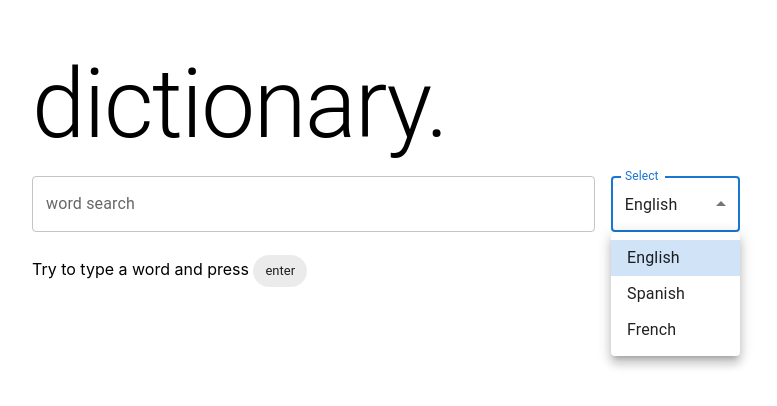
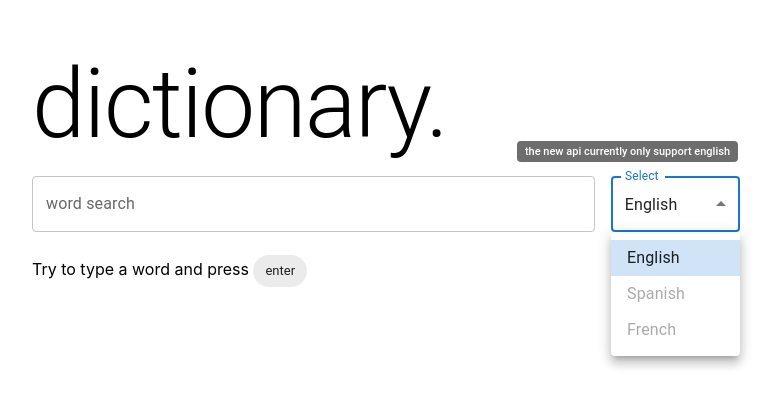
Before and after one commit to onpilot/react-dictionary-mui, a React (Create React App) app: page / in a window 1280 px wide. Both pictures are taken after a click on the element "English". Shown: the top 406 px of the page, without its empty margins (182-959 px from the left). Built offline with nearby package versions, Linux system fonts and the light colour scheme.

Commit message:
add tooltip + disable language options

```diff
--- a/src/components/Header/Header.js
+++ b/src/components/Header/Header.js
@@ -22,7 +22,7 @@ const Header = ({ search, setSearch, lang, setLang, setIsSearch }) => {
       </Typography>
       <Grid container spacing={2}>
         <Grid item xs={8}>
-          <Tooltip title='Type a word and press enter'>
+          <Tooltip title='type a word and press enter' placement='top-end'>
             <TextField
               id='word-search'
               label='word search'
@@ -30,10 +30,14 @@ const Header = ({ search, setSearch, lang, setLang, setIsSearch }) => {
               onChange={(e) => setSearch(e.target.value)}
               onKeyDown={handleKeyDown}
               style={{ width: '100%' }}
-            ></TextField>
+            />
           </Tooltip>
         </Grid>
         <Grid item xs={4}>
+          <Tooltip
+            title='the new api currently only support english'
+            placement='top-end'
+          >
             <TextField
               select
               label='Select'
@@ -45,11 +49,19 @@ const Header = ({ search, setSearch, lang, setLang, setIsSearch }) => {
               helperText='Select a language'
             >
               {languages.map((option) => (
-              <MenuItem key={option.label} value={option.label}>
+                <MenuItem
+                  key={option.label}
+                  value={option.label}
+                  // !NOTE: disable languages other than english
+                  // the new api currently only support english
+                  // see: https://github.com/meetDeveloper/freeDictionaryAPI/issues/102
+                  disabled={option.label !== 'en' ? true : false}
+                >
                   {option.value}
                 </MenuItem>
               ))}
             </TextField>
+          </Tooltip>
         </Grid>
       </Grid>
     </Box>
```
Lines whose indentation alone changed are shown as unchanged.
